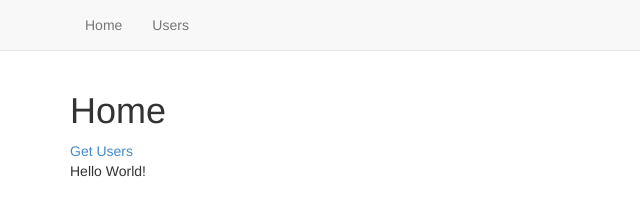
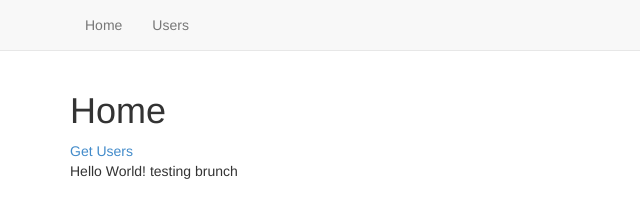
Before and after one commit to AlexPodobed/user-list, a plain HTML site: page index.html at #!/home in a window 1280 px wide. Shown: the whole page, without its empty margins (0-640 px from the left). Drawn offline with Linux system fonts and the light colour scheme.

Commit message:
new branch edit

```diff
--- a/templates/home.html
+++ b/templates/home.html
@@ -6,4 +6,5 @@
 
 <p>
     Hello World!
+    testing brunch
 </p>
```
